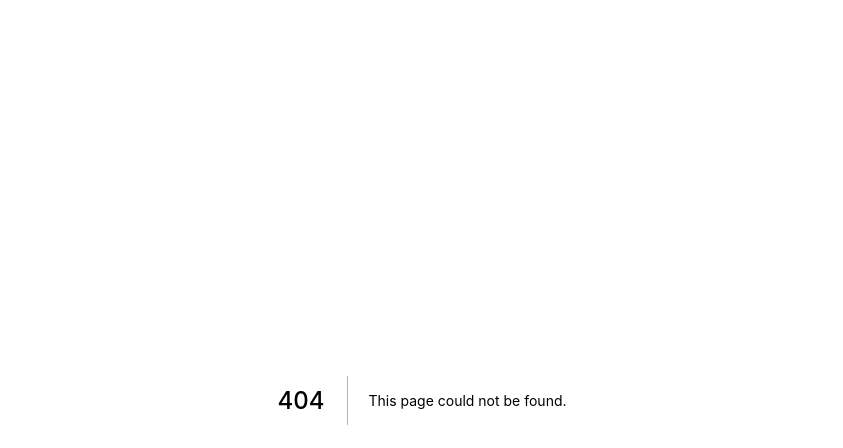
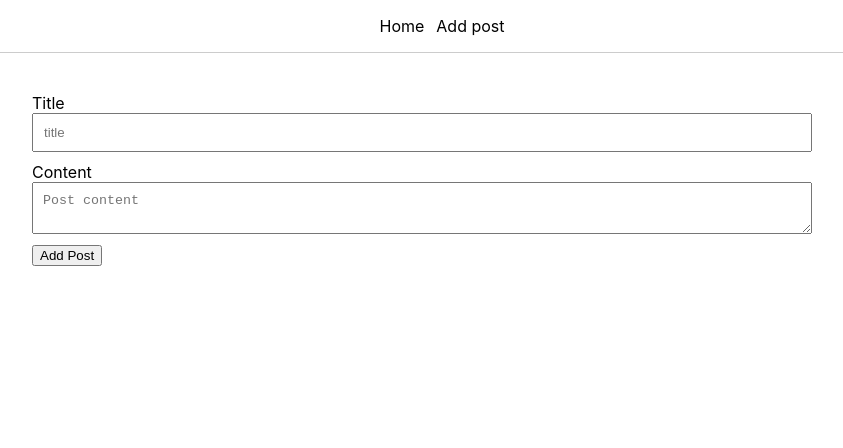
Before and after one commit to drili/nextjs-blog-app-with-mongodb, a Next.js app: page /add-post in a window 1280 px wide. Before the commit this address had no page. Shown: the top 448 px of the page, without its empty margins (218-1061 px from the left). Built offline with nearby package versions, Linux system fonts and the light colour scheme.

Commit message:
:wrench: Connecting to MongoDB Atlas cluster

```diff
--- a/package.json
+++ b/package.json
@@ -9,6 +9,7 @@
     "lint": "next lint"
   },
   "dependencies": {
+    "mongodb": "^4.8.0",
     "next": "12.2.2",
     "react": "18.2.0",
     "react-dom": "18.2.0"
--- /dev/null
+++ b/pages/add-post.js
@@ -0,0 +1,74 @@
+import { useState } from "react"
+
+import Nav from "../components/Nav"
+import styles from '../styles/Home.module.css'
+
+export default function AddPost() {
+    const [title, setTitle] = useState("")
+    const [content, setContent] = useState("")
+    const [error, setError] = useState("")
+    const [message, setMessage] = useState("")
+
+    const handlePost = async (e) => {
+        e.preventDefault
+
+        // - Reset error and message
+        setError("")
+        setMessage("")
+
+        // - Fields check
+        if (!title || !content) {
+            return setError("All fields are required!")
+        }
+    }
+
+    return (
+        <div>
+            <Nav></Nav>
+
+            <div className={styles.container}>
+                <form onSubmit={handlePost} className={styles.form}>
+                    {error ? (
+                        <div className={styles.formItem}>
+                            <h3 className={styles.error}>{error}</h3>
+                        </div>
+                    ) : null}
+
+                    {message ? (
+                        <div className={styles.formItem}>
+                            <h3 className={styles.message}>{message}</h3>
+                        </div>
+                    ) : null}
+
+                    <div className={styles.formItem}>
+                        <label>Title</label>
+                        <input
+                            type="text"
+                            name="title"
+                            onChange={(e) => setTitle(e.target.value)}
+                            value={title}
+                            placeholder="title"
+                        >
+                        </input>
+                    </div>
+
+                    <div className={styles.formItem}>
+                        <label>Content</label>
+                        <textarea
+                            name="content"
+                            onChange={(e) => setContent(e.target.value)}
+                            value={content}
+                            placeholder="Post content"
+                        >
+                        </textarea>
+                    </div>
+
+                    <div className={styles.formItem}>
+                        <button type="submit">Add Post</button>
+                    </div>
+                </form>
+            </div>
+        </div>
+    )
+
+}
--- a/styles/Home.module.css
+++ b/styles/Home.module.css
@@ -1,116 +1,39 @@
 .container {
-  padding: 0 2rem;
+    max-width: 800px;
+    margin: 20px auto;
+    padding: 10px;
 }
 
-.main {
-  min-height: 100vh;
-  padding: 4rem 0;
-  flex: 1;
-  display: flex;
-  flex-direction: column;
-  justify-content: center;
-  align-items: center;
+.form {
+    width: 100%;
 }
 
-.footer {
-  display: flex;
-  flex: 1;
-  padding: 2rem 0;
-  border-top: 1px solid #eaeaea;
-  justify-content: center;
-  align-items: center;
+.formItem {
+    display: block;
+    width: 100%;
+    margin: 10px auto;
 }
 
-.footer a {
-  display: flex;
-  justify-content: center;
-  align-items: center;
-  flex-grow: 1;
+.formItem label {
+    display: block;
 }
 
-.title a {
-  color: #0070f3;
-  text-decoration: none;
+.formItem input[type='text'] {
+    display: block;
+    width: 100%;
+    padding: 10px;
 }
 
-.title a:hover,
-.title a:focus,
-.title a:active {
-  text-decoration: underline;
+.formItem textarea {
+    display: block;
+    width: 100%;
+    padding: 10px;
 }
 
-.title {
-  margin: 0;
-  line-height: 1.15;
-  font-size: 4rem;
+.error {
+    color: red;
 }
 
-.title,
-.description {
-  text-align: center;
+.message {
+    color: green;
 }
-
-.description {
-  margin: 4rem 0;
-  line-height: 1.5;
-  font-size: 1.5rem;
-}
-
-.code {
-  background: #fafafa;
-  border-radius: 5px;
-  padding: 0.75rem;
-  font-size: 1.1rem;
-  font-family: Menlo, Monaco, Lucida Console, Liberation Mono, DejaVu Sans Mono,
-    Bitstream Vera Sans Mono, Courier New, monospace;
-}
-
-.grid {
-  display: flex;
-  align-items: center;
-  justify-content: center;
-  flex-wrap: wrap;
-  max-width: 800px;
-}
-
-.card {
-  margin: 1rem;
-  padding: 1.5rem;
-  text-align: left;
-  color: inherit;
-  text-decoration: none;
-  border: 1px solid #eaeaea;
-  border-radius: 10px;
-  transition: color 0.15s ease, border-color 0.15s ease;
-  max-width: 300px;
-}
-
-.card:hover,
-.card:focus,
-.card:active {
-  color: #0070f3;
-  border-color: #0070f3;
-}
-
-.card h2 {
-  margin: 0 0 1rem 0;
-  font-size: 1.5rem;
-}
-
-.card p {
-  margin: 0;
-  font-size: 1.25rem;
-  line-height: 1.5;
-}
-
-.logo {
-  height: 1em;
-  margin-left: 0.5rem;
-}
-
-@media (max-width: 600px) {
-  .grid {
-    width: 100%;
-    flex-direction: column;
-  }
-}
```
Also changed, not shown: lib/mongodb.js (added, +46 -0 lines), 1 other file (tests, documents, lock files or other folders).
